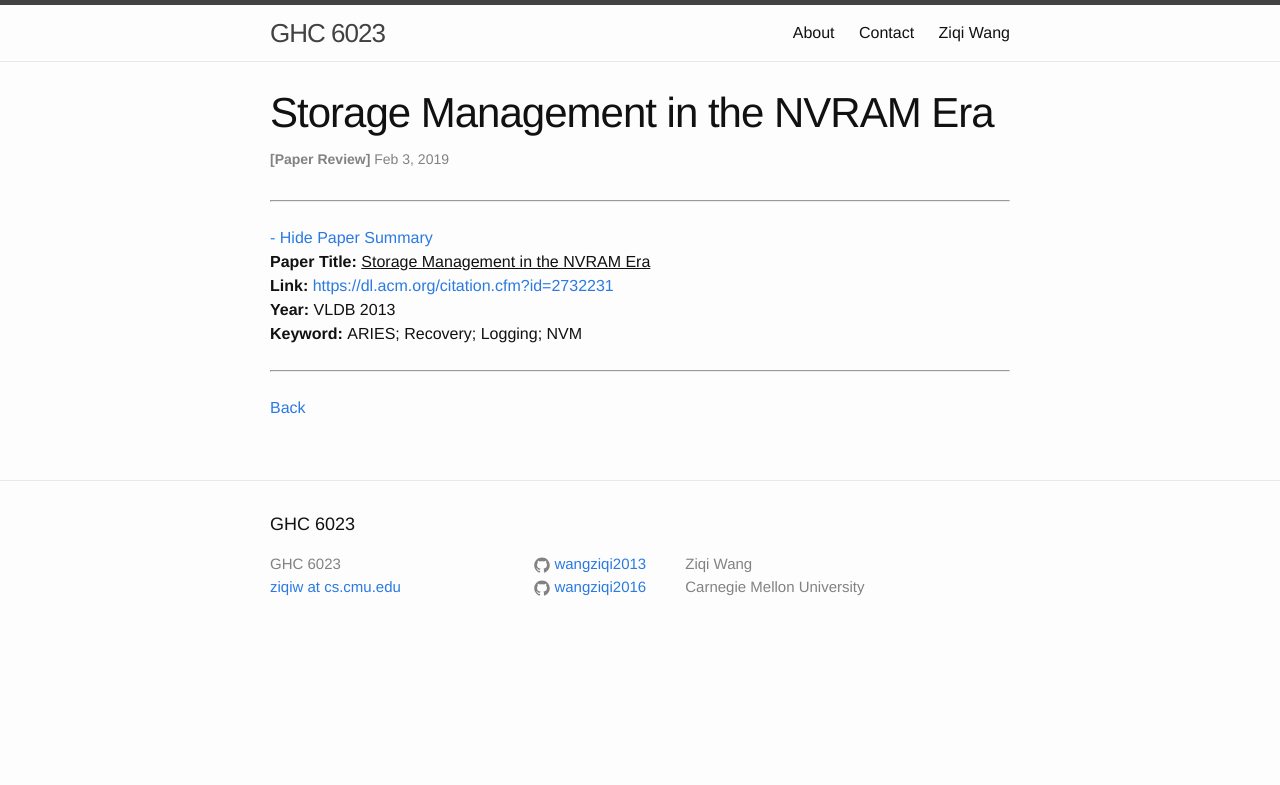
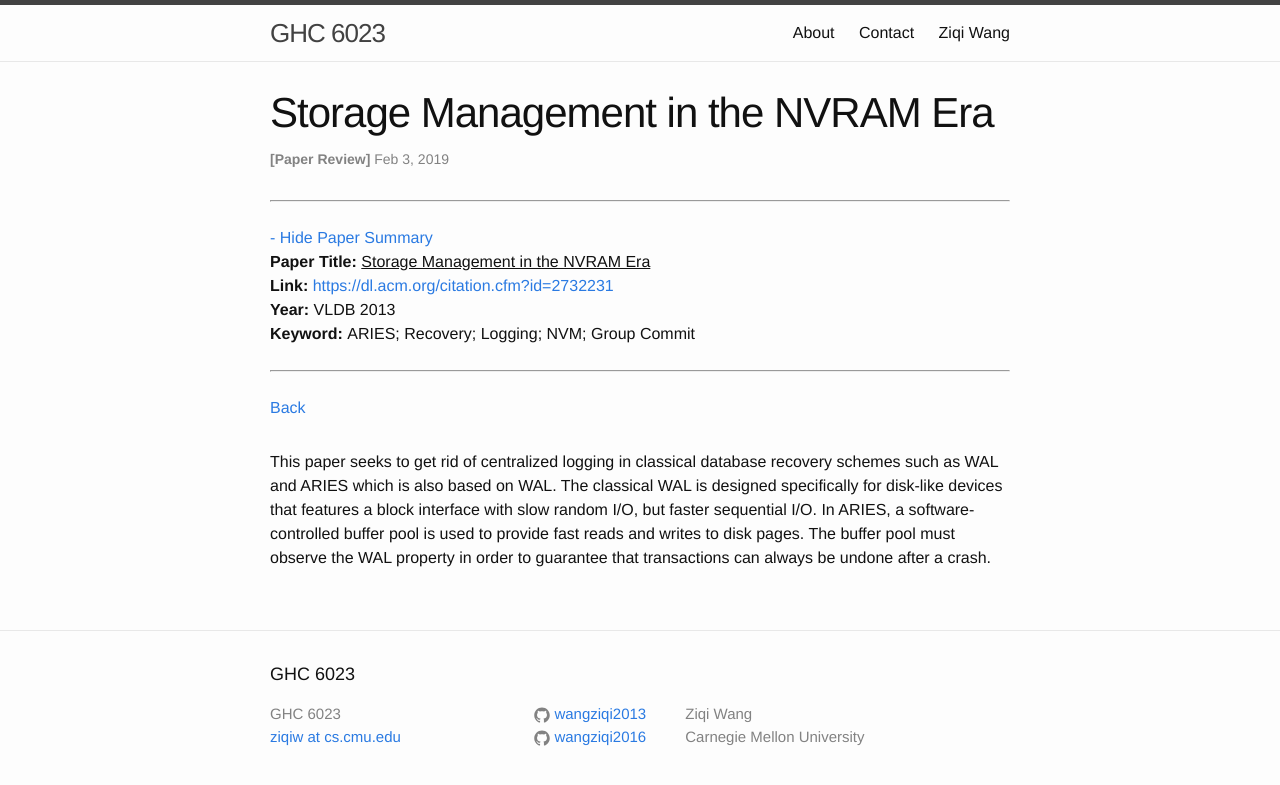
Before and after one commit to wangziqi2013/wangziqi2013.github.io, a Jekyll site: the page built from _posts/2019-02-03-Storage-Mgmt-In-The-NVM-Era.markdown, in a window 1280 px wide. Shown: the top 785 px of the page. Built offline with Jekyll 4.4.1, drawn with Linux system fonts in a browser that asks for light colours.

Commit message:
Adding buffer pool

```diff
--- a/_posts/2019-02-03-Storage-Mgmt-In-The-NVM-Era.markdown
+++ b/_posts/2019-02-03-Storage-Mgmt-In-The-NVM-Era.markdown
@@ -5,10 +5,16 @@ date:   2019-02-03 18:41:00 -0500
 categories: paper
 paper_title: "Storage Management in the NVRAM Era"
 paper_link: https://dl.acm.org/citation.cfm?id=2732231
-paper_keyword: ARIES; Recovery; Logging; NVM
+paper_keyword: ARIES; Recovery; Logging; NVM; Group Commit
 paper_year: VLDB 2013
 rw_set:
 htm_cd:
 htm_cr:
 version_mgmt:
 ---
+
+This paper seeks to get rid of centralized logging in classical database recovery schemes such as WAL and ARIES which is
+also based on WAL. The classical WAL is designed specifically for disk-like devices that features a block interface
+with slow random I/O, but faster sequential I/O. In ARIES, a software-controlled buffer pool is used to provide fast
+reads and writes to disk pages. The buffer pool must observe the WAL property in order to guarantee that transactions
+can always be undone after a crash.
```
